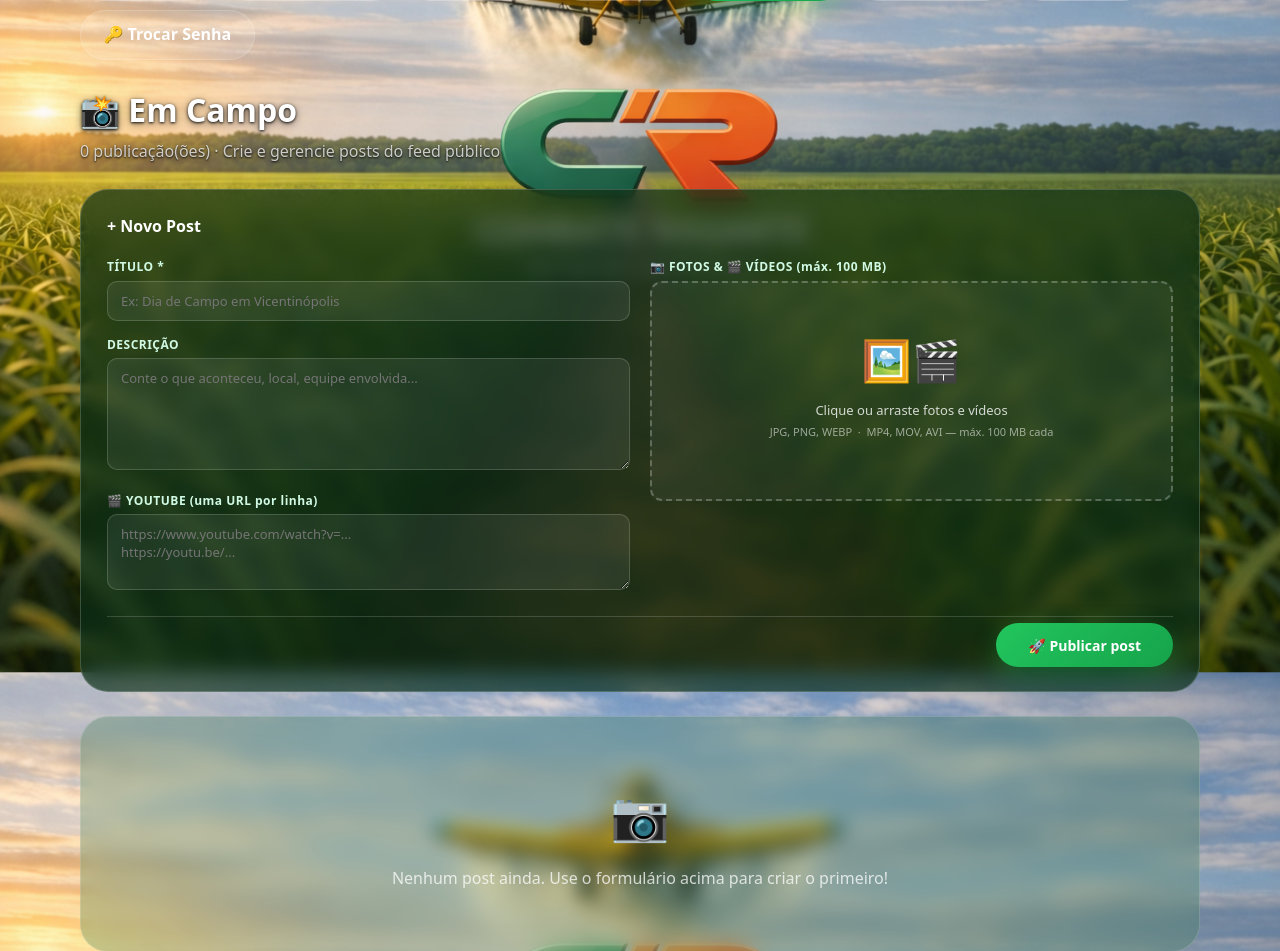
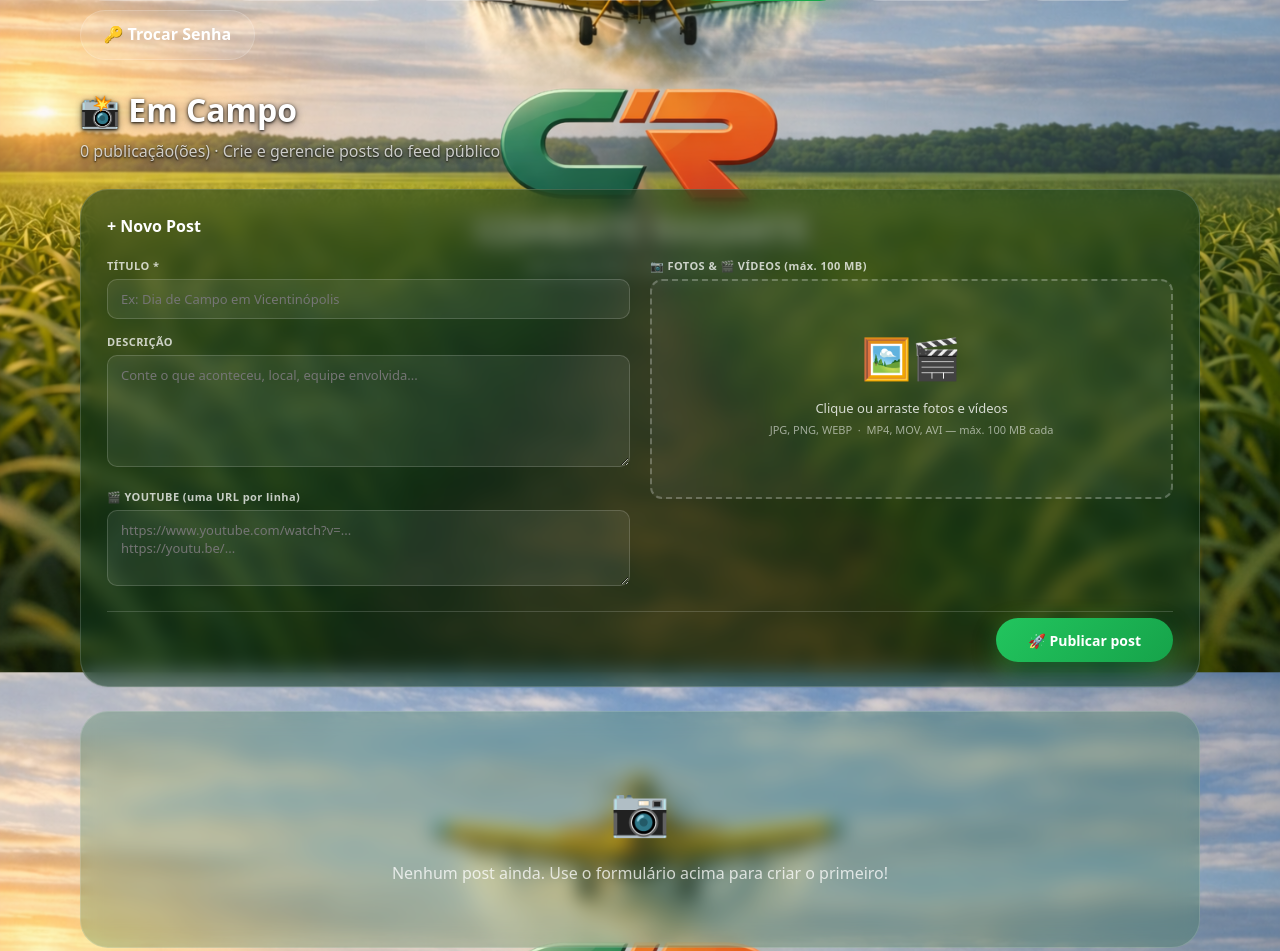
Before and after one commit to johnyferreirajf/combate-rasante-flask, a Flask app: page /admin/emcampo in a window 1280 px wide. Shown: the part 181-1132 px from the top of the page. Run offline with Flask 3, Linux system fonts and the light colour scheme; the visitor is signed in with stand-in values (Sample User, id 1); data comes from the database, SQL or seed files in the repository; data that the repository does not hold is empty; some libraries are stand-ins or nearby versions.

Commit message:
Add files via upload

```diff
--- a/app/templates/admin_emcampo.html
+++ b/app/templates/admin_emcampo.html
@@ -75,7 +75,7 @@
     {% endwith %}
 
     {# ── Formulário de novo post (inline) ── #}
-    <div class="glass-card glass-card--standard" style="margin-bottom:var(--space-lg);padding:24px 26px;background:rgba(8,45,22,.65);border:1px solid rgba(255,255,255,.18);">
+    <div class="glass-card glass-card--standard" style="margin-bottom:var(--space-lg);padding:24px 26px;background:rgba(10,55,28,.50);border:1px solid rgba(255,255,255,.16);">
       <div style="font-size:16px;font-weight:900;margin-bottom:18px;color:var(--color-text);">
         + Novo Post
       </div>
@@ -88,20 +88,20 @@
           {# Coluna esquerda: título, descrição, vídeos #}
           <div style="display:flex;flex-direction:column;gap:14px;">
             <div>
-              <label class="ec-form-label" style="color:#d1fae5;font-size:12px;">TÍTULO *</label>
+              <label class="ec-form-label">TÍTULO *</label>
               <input type="text" name="titulo" required
                      class="ec-form-input"
                      placeholder="Ex: Dia de Campo em Vicentinópolis">
             </div>
             <div>
-              <label class="ec-form-label" style="color:#d1fae5;font-size:12px;">DESCRIÇÃO</label>
+              <label class="ec-form-label">DESCRIÇÃO</label>
               <textarea name="descricao" rows="5"
                         class="ec-form-input"
                         style="resize:vertical;"
                         placeholder="Conte o que aconteceu, local, equipe envolvida..."></textarea>
             </div>
             <div>
-              <label class="ec-form-label" style="color:#d1fae5;font-size:12px;">🎬 YOUTUBE (uma URL por linha)</label>
+              <label class="ec-form-label">🎬 YOUTUBE (uma URL por linha)</label>
               <textarea name="videos" rows="3"
                         class="ec-form-input"
                         style="resize:vertical;"
@@ -111,7 +111,7 @@
 
           {# Coluna direita: fotos + vídeos diretos #}
           <div>
-            <label class="ec-form-label" style="color:#d1fae5;font-size:12px;">📷 FOTOS &amp; 🎬 VÍDEOS (máx. 100 MB)</label>
+            <label class="ec-form-label">📷 FOTOS &amp; 🎬 VÍDEOS (máx. 100 MB)</label>
             <div class="drop-zone" id="dropZone"
                  onclick="document.getElementById('midiasInput').click()"
                  style="min-height:220px;display:flex;flex-direction:column;align-items:center;justify-content:center;">
@@ -174,7 +174,7 @@
             &nbsp;·&nbsp;
             {{ post.midias | selectattr("tipo","equalto","foto") | list | length }} foto(s)
             &nbsp;·&nbsp;
-            {{ post.midias | selectattr("tipo","equalto","video") | list | length }} vídeo(s)
+            {{ (post.midias | selectattr("tipo","equalto","video") | list) | length + (post.midias | selectattr("tipo","equalto","vid") | list) | length }} vídeo(s)
           </div>
         </div>
 
--- a/app/templates/em_campo.html
+++ b/app/templates/em_campo.html
@@ -11,11 +11,11 @@
 
 /* Feed */
 .ec-feed { display:flex; flex-direction:column; gap:28px;
-           width:min(940px,calc(100% - 24px)); margin-inline:auto; }
+           width:min(1100px,calc(100% - 24px)); margin-inline:auto; }
 
 /* Card de post */
 .ec-card {
-  background: rgba(5,30,15,.62);
+  background: rgba(10,40,20,.48);
   border: 1px solid rgba(255,255,255,.18);
   border-radius: 20px;
   overflow: hidden;
```
